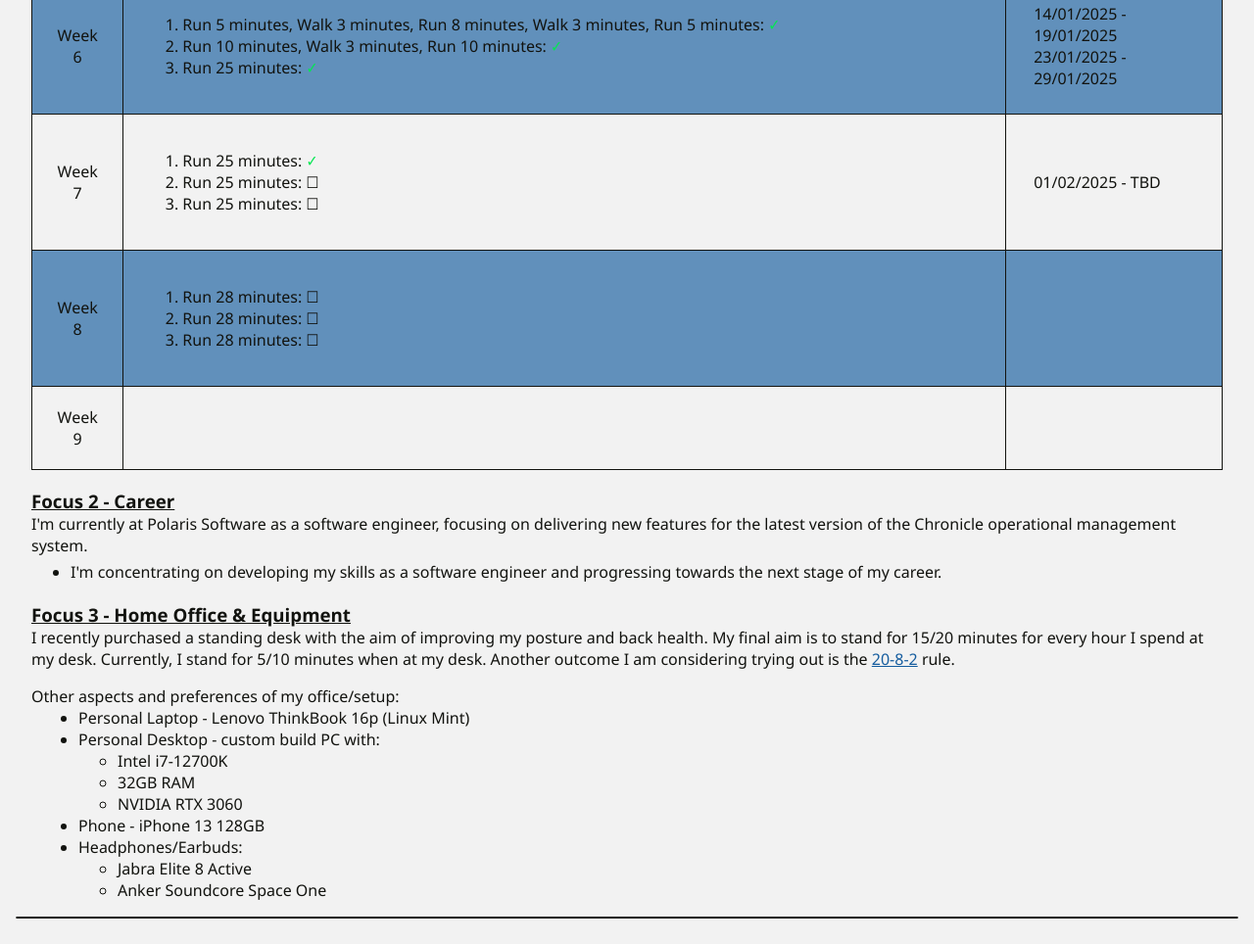
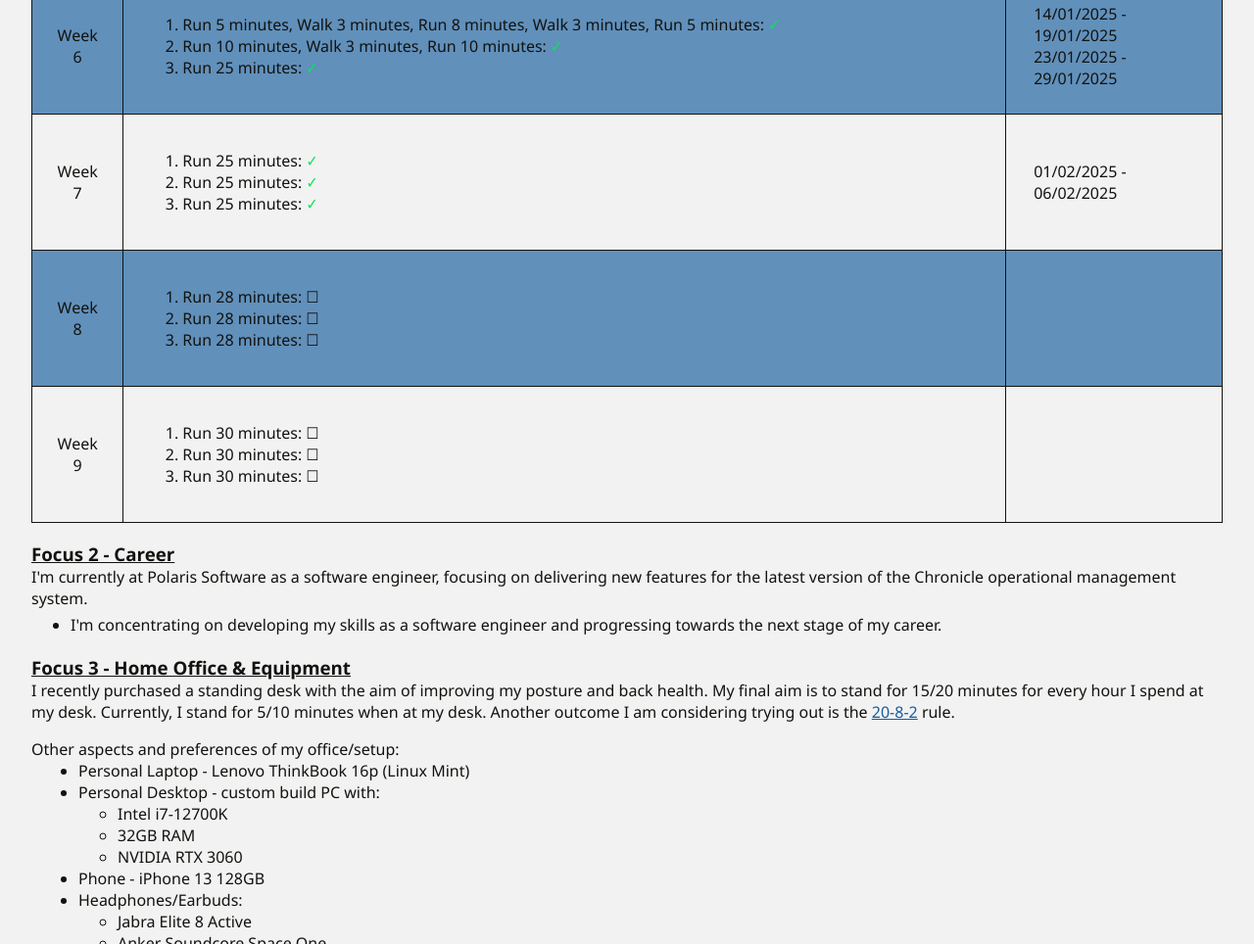
Before and after one commit to JoeSheen/JoeSheen.github.io, an Astro site: page /now in a window 1280 px wide. Shown: the part 1214-2178 px from the top of the page at 98% size. Built offline with nearby package versions, Linux system fonts and the light colour scheme; Astro itself is replaced by a stand-in of ours.

Commit message:
completed week 7 and added week 9 runs

```diff
--- a/src/pages/now.astro
+++ b/src/pages/now.astro
@@ -123,13 +123,13 @@ import Navigation from '../components/Navigation.astro';
                         <td>
                             <ol>
                                 <li>Run 25 minutes: <span class="check-mark">&#10003;</span></li>
-                                <li>Run 25 minutes: <span class="ballot-box">&#x2610;</span></li>
-                                <li>Run 25 minutes: <span class="ballot-box">&#x2610;</span></li>
+                                <li>Run 25 minutes: <span class="check-mark">&#10003;</span></li>
+                                <li>Run 25 minutes: <span class="check-mark">&#10003;</span></li>
                             </ol>
                         </td>
                         <td>
                             <div>
-                                01/02/2025 - TBD
+                                01/02/2025 - 06/02/2025
                             </div>
                         </td>
                     </tr>
@@ -146,7 +146,13 @@ import Navigation from '../components/Navigation.astro';
                     </tr>
                     <tr>
                         <td class="week">Week 9</td>
-                        <td></td>
+                        <td>
+                            <ol>
+                                <li>Run 30 minutes: <span class="ballot-box">&#x2610;</span></li>
+                                <li>Run 30 minutes: <span class="ballot-box">&#x2610;</span></li>
+                                <li>Run 30 minutes: <span class="ballot-box">&#x2610;</span></li>
+                            </ol>
+                        </td>
                         <td></td>
                     </tr>
                     <!--<tr>
```
